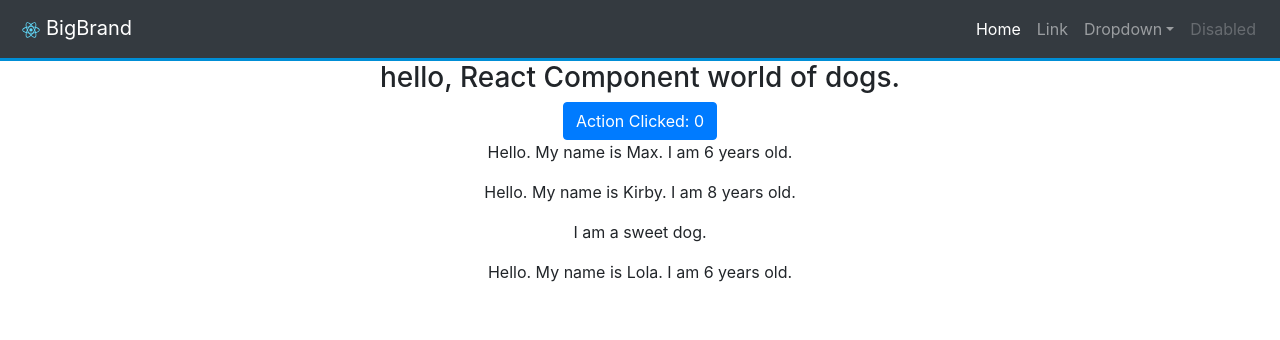
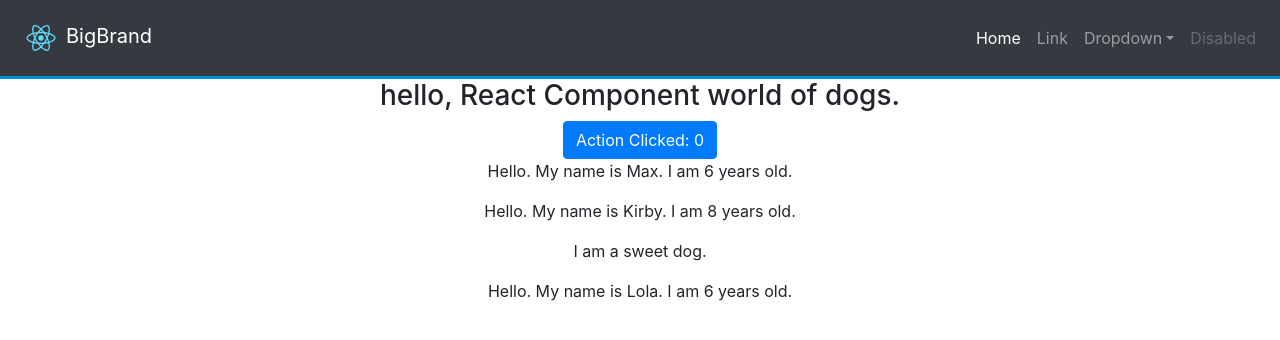
Before and after one commit to MathewT/react-app-2, a React (Create React App) app: page / in a window 1280 px wide. Shown: the top 340 px of the page. Built offline with nearby package versions, Linux system fonts and the light colour scheme.

Commit message:
changed size of brand icon

```diff
--- a/src/Menu/Menu.js
+++ b/src/Menu/Menu.js
@@ -5,7 +5,7 @@ const menu = (props) => {
     <div>
       <nav className="navbar navbar-expand navbar-dark bg-dark">
       <a className="navbar-brand" href="/">
-        <img src="/logo.svg" width="30" height="30" alt="" loading="lazy" />
+        <img src="/logo.svg" width="50" height="50" alt="" loading="lazy" />
         BigBrand
       </a>
       <button className="navbar-toggler" type="button" data-toggle="collapse" data-target="#navbarSupportedContent" aria-controls="navbarSupportedContent" aria-expanded="false" aria-label="Toggle navigation">
```
Also changed, not shown: 1 other file (tests, documents, lock files or other folders).
